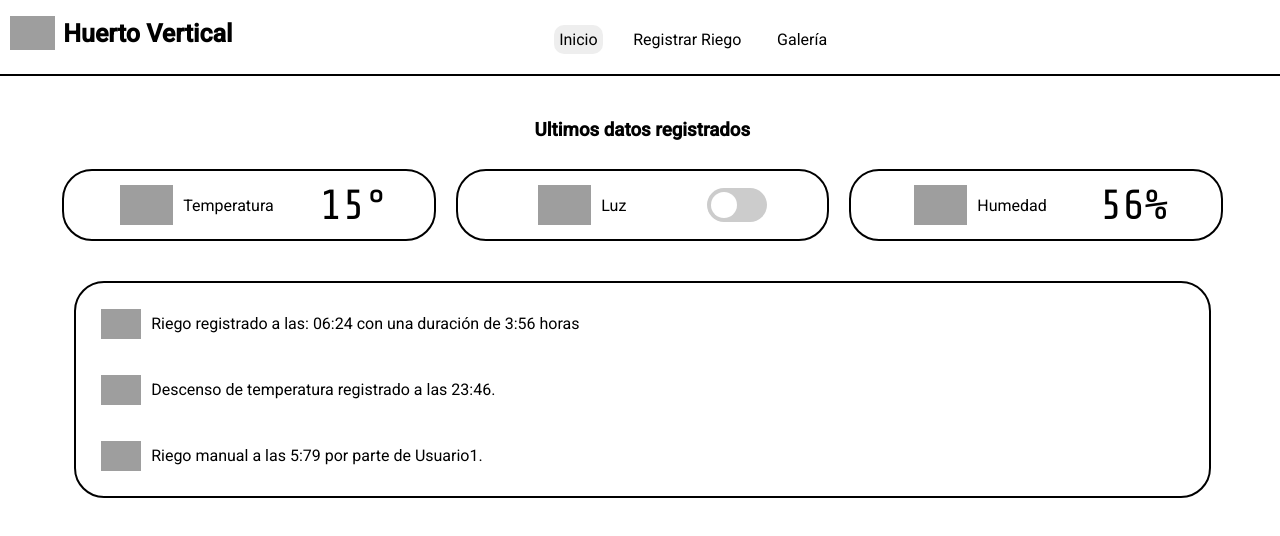
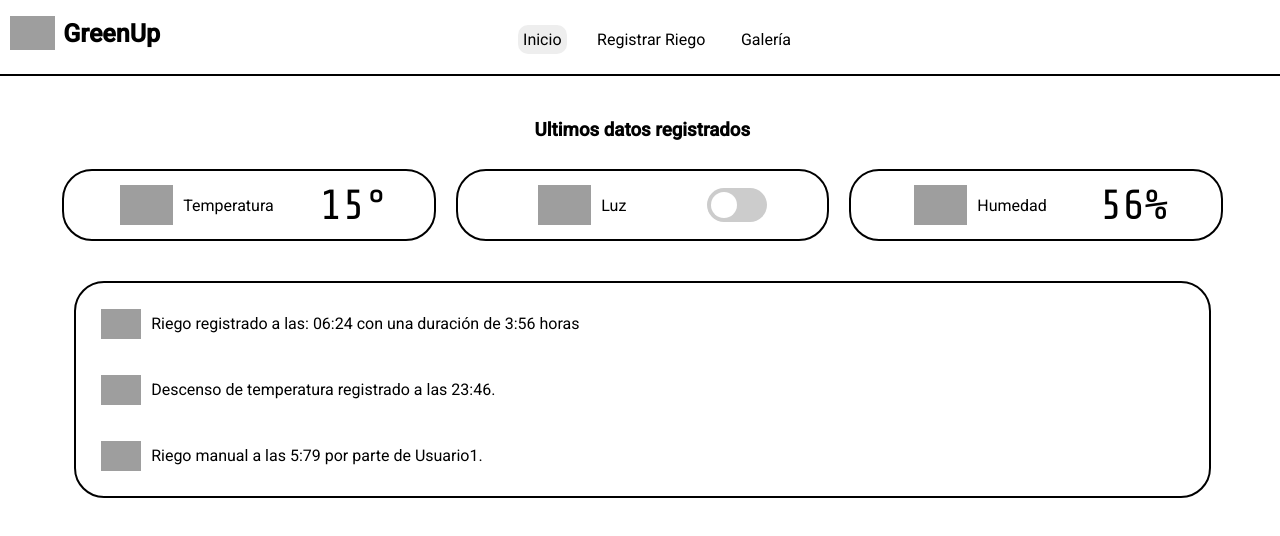
Before and after one commit to jesuswav/proyecto-huerto-deploy, a plain HTML site: page index.html in a window 1280 px wide. Drawn offline with nearby package versions, Linux system fonts and the light colour scheme; grey boxes are pictures that could not be loaded.

Commit message:
thirt commit

```diff
--- a/index.html
+++ b/index.html
@@ -4,7 +4,7 @@
 <head>
   <meta charset="UTF-8" />
   <meta name="viewport" content="width=device-width, initial-scale=1.0" />
-  <title>Principal</title>
+  <title>GreenUp</title>
   <link rel="shorcut icon" href="https://i.postimg.cc/C597P165/Logo.png">
   <link rel="stylesheet" href="./colors.css" />
   <link rel="stylesheet" href="./index.css" />
@@ -20,7 +20,7 @@
   <nav class="navbar">
     <div class="logo">
       <img src="https://i.postimg.cc/C597P165/Logo.png" alt="" />
-      <h1>Huerto Vertical</h1>
+      <h1>GreenUp</h1>
     </div>
     <div class="nav-menu-center">
       <p id="init-nav" class="border-bottom">Inicio</p>
```
